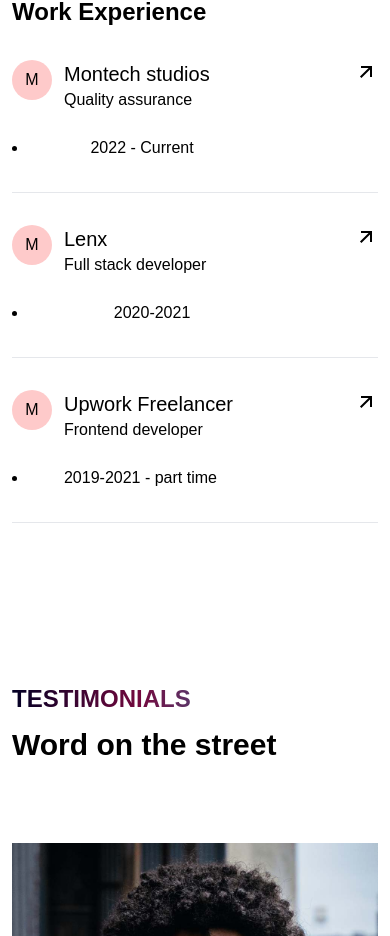
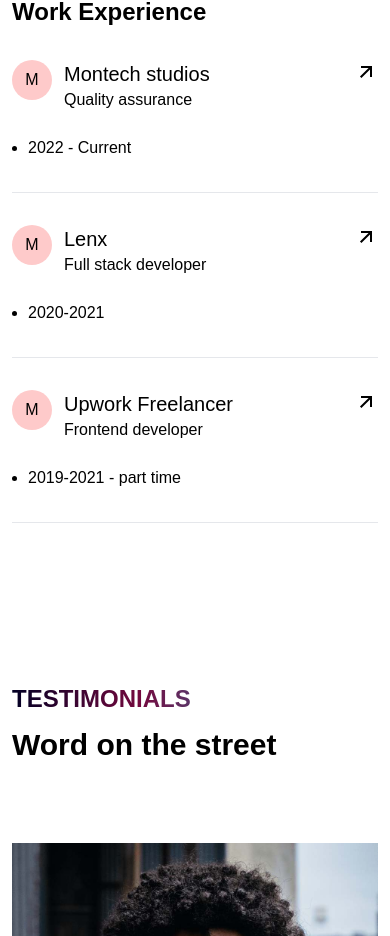
Before and after one commit to addegbenga/aux2, a React (Create React App) app: page / in a window 390 px wide. Shown: the part 5971-6907 px from the top of the page. Built offline with nearby package versions, Linux system fonts and the light colour scheme.

Commit message:
text fix

```diff
--- a/src/components/About.js
+++ b/src/components/About.js
@@ -110,7 +110,7 @@ export default function About() {
                   <p>Quality assurance</p>
                 </div>
               </div>
-              <ul className="list-disc text-right px-4 mt-4">
+              <ul className="list-disc lg:text-right px-4 mt-4">
                 <li>2022 - Current</li>
               </ul>
             </div>
@@ -129,7 +129,7 @@ export default function About() {
                   <p>Full stack developer</p>
                 </div>
               </div>
-              <ul className="list-disc text-right px-4 mt-4">
+              <ul className="list-disc lg:text-right px-4 mt-4">
                 <li>2020-2021 </li>
               </ul>
             </div>
@@ -148,7 +148,7 @@ export default function About() {
                   <p>Frontend developer</p>
                 </div>
               </div>
-              <ul className="list-disc text-right px-4 mt-4">
+              <ul className="list-disc lg:text-right px-4 mt-4">
                 <li>2019-2021 - part time</li>
               </ul>
             </div>
```
